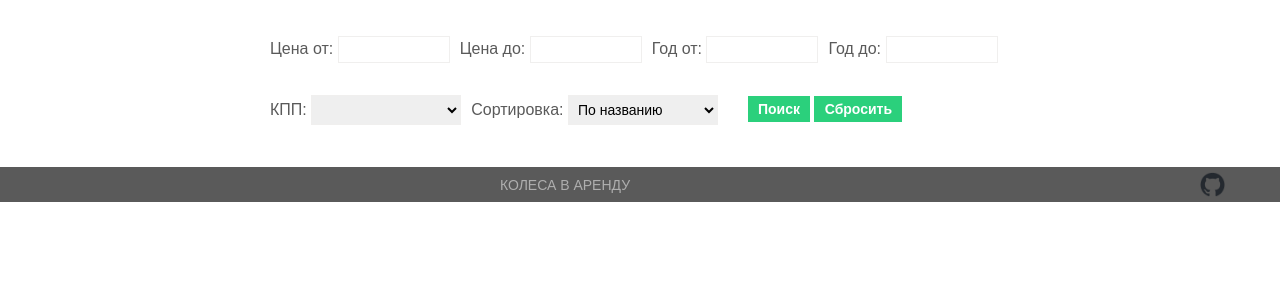
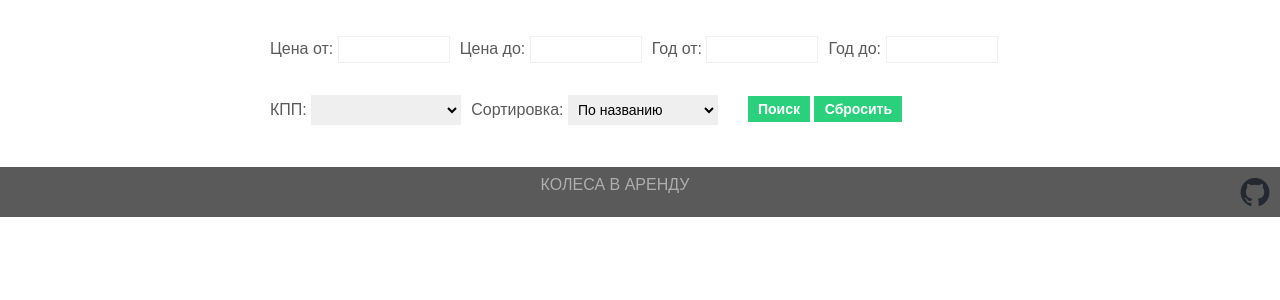
Before and after one commit to tryzediv/rent_a_wheels, a Django app: page / in a window 1280 px wide. Shown: the part 99-399 px from the top of the page. Run offline with Django 3.2, Linux system fonts and the light colour scheme; data that the repository does not hold is empty.

Commit message:
Add git link on footer

```diff
--- a/static/css/styles.css
+++ b/static/css/styles.css
@@ -71,15 +71,23 @@ header .logo {
 }
 
 footer {
-    height: 35px;
+    height: 50px;
     line-height: 36px;
     background-color: #5a5a5a;
     text-align: center;
     text-transform: uppercase;
     color: #aeaeae;
-    margin: 0;
+    margin: auto;
     padding: 0;
-    font-size: 14px;
+    font-size: 16px;
+}
+
+.social-icon-small  {
+    float: right;
+	width: 30px;
+	height: 30px;
+	display: inline-block;
+	margin: 10px;
 }
 
 .search-form {
@@ -252,16 +260,3 @@ footer {
     cursor: pointer;
     margin-top: 17px;
 }
-
-#social {
-	float: right;
-	margin-left: 20px;
-	width: 130px;
-}
-
-.social-icon-small  {
-	width: 25px;
-	height: 25px;
-	display: inline-block;
-	margin: 5px 6px 0 0;
-}
--- a/templates/footer.html
+++ b/templates/footer.html
@@ -1,8 +1,8 @@
 {% load static %}
 <footer>
+    <div class="footer">
     Колеса в аренду
-    <div id="social">
         <a href="https://github.com/tryzediv/rent_a_wheels" target="_blank">
-            <img src="{% static 'images/git.png' %}" alt="Проект в GIT" class="social-icon-small"></a>
+        <img src="{% static 'images/git.png' %}" alt="Проект в GIT" class="social-icon-small"></a>
     </div>
 </footer>
```
